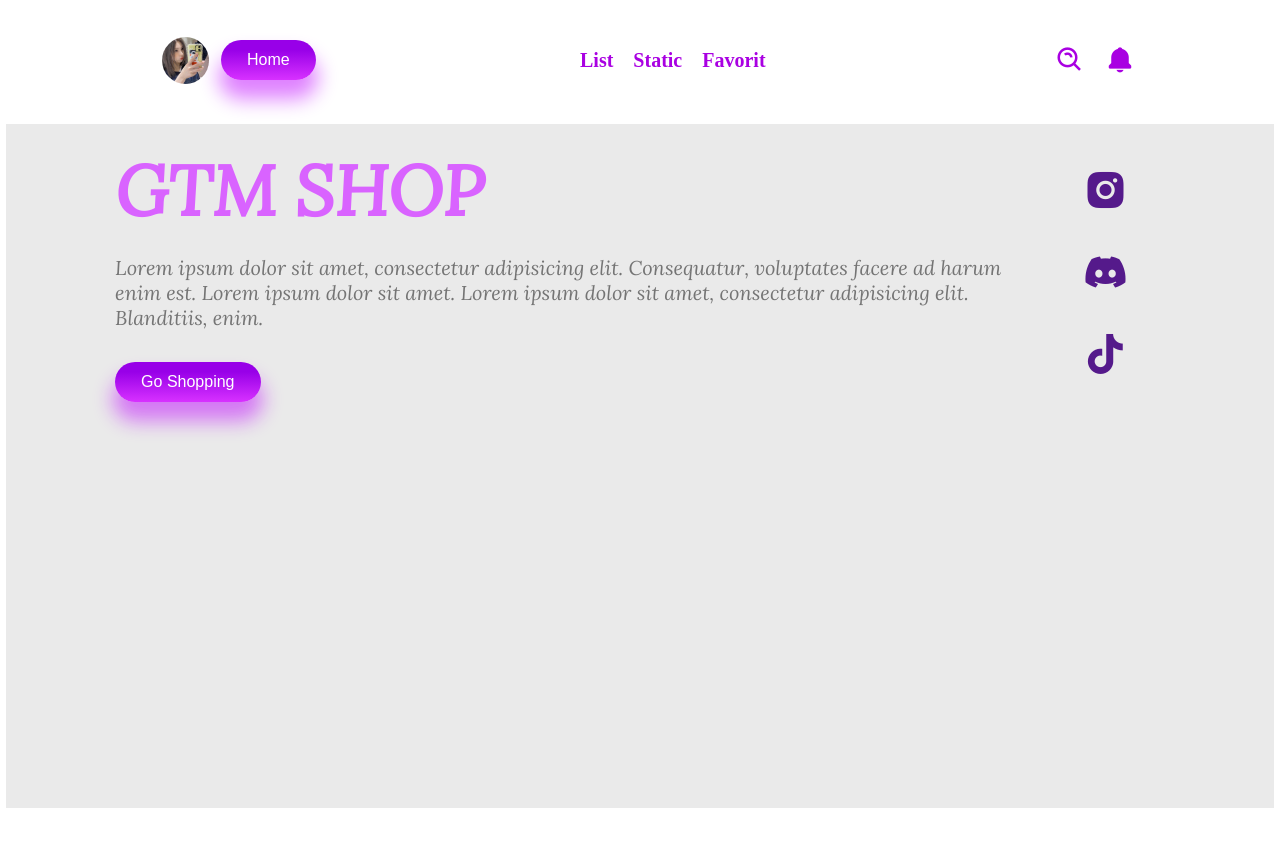
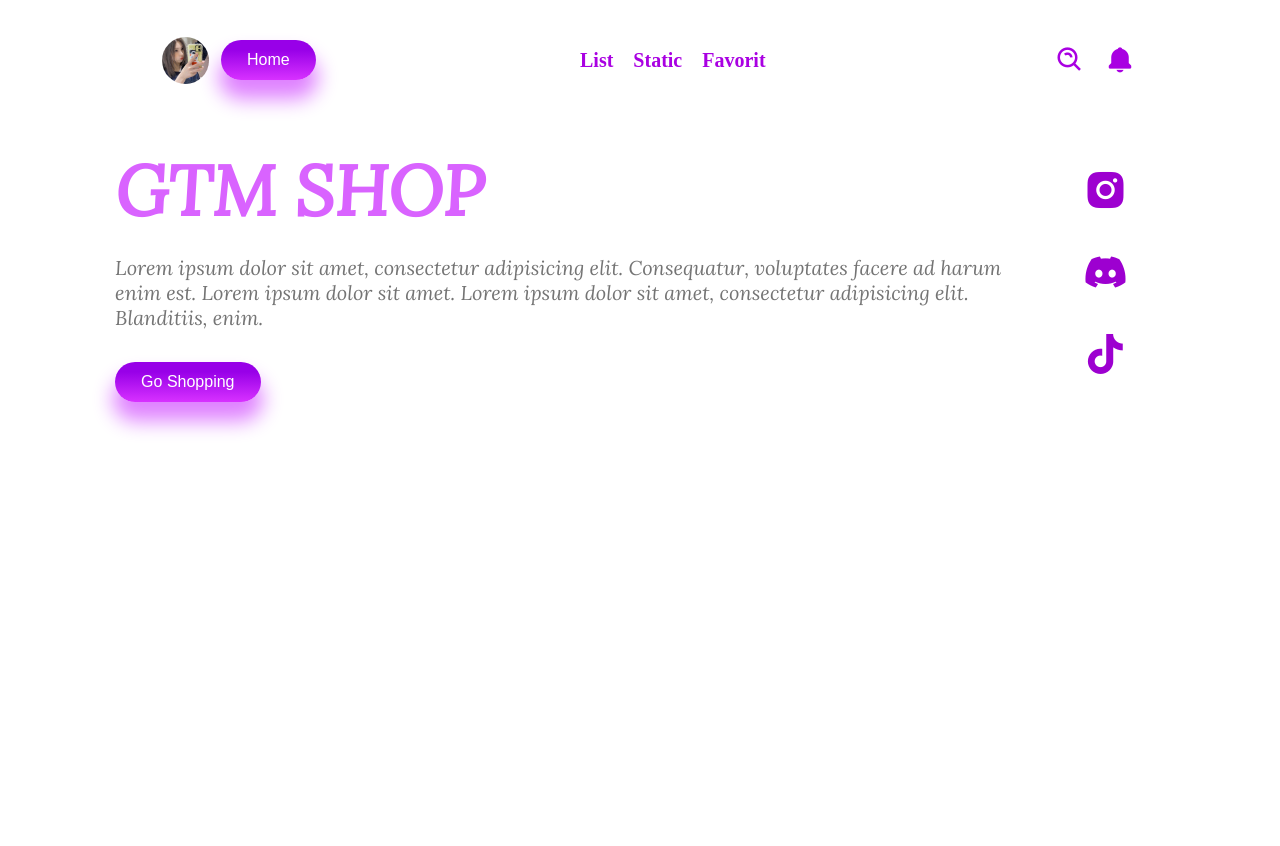
Before and after one commit to dimstry/myShop, a plain HTML site: page index.html in a window 1280 px wide. After the commit the page ends 800 px from the top, so only its background shows below. Drawn offline with nearby package versions, Linux system fonts and the light colour scheme.

Commit message:
refactoring

```diff
--- a/assets/css/main.css
+++ b/assets/css/main.css
@@ -1,11 +1,9 @@
 @import url('https://fonts.googleapis.com/css2?family=Bebas+Neue&family=Lora:ital@1&family=Nunito+Sans:wght@600&family=Roboto+Condensed&display=swap');
 
 .container {
-  height: 85vh;
   margin: 0.2em 0.3em;
   padding: 0.1em 2em;
   float: left;
-  background: #eaeaea;
   display: flex;
   justify-content: center;
   gap: 2em;
@@ -47,6 +45,16 @@
   padding-top: 2.5rem;
 }
 
+.media {
+  color: rgb(157,0,208);
+  cursor: pointer;
+}
+
+.media:hover {
+  color: #7c00ff;
+}
+
+
 /* style for mobile */
 @media only screen and (max-width: 600px) {
   .container {
--- a/index.html
+++ b/index.html
@@ -33,13 +33,11 @@
     </div>
   </div>
   <!-- Akhir nav -->
-
   <!--  content  -->
   <section id="Home">
     <div class="container">
       <!--  content  kiri -->
       <div class="content_left">
-        <!--  nama perusahaan -->
         <div class="title">
           <h2 class="company_title ">GTM SHOP</h2>
         </div>
@@ -54,13 +52,13 @@
       </div>
       <!--  content  kanan -->
       <div class="content_right">
-        <a href="">
+        <a href="" class="media">
           <i class='bx bxl-instagram-alt bx-lg'></i>
         </a>
-        <a href="">
+        <a href="" class="media">
           <i class='bx bxl-discord-alt bx-lg'></i>
         </a>
-        <a href="">
+        <a href="" class="media">
           <i class='bx bxl-tiktok bx-lg'></i>
         </a>
       </div>
```
